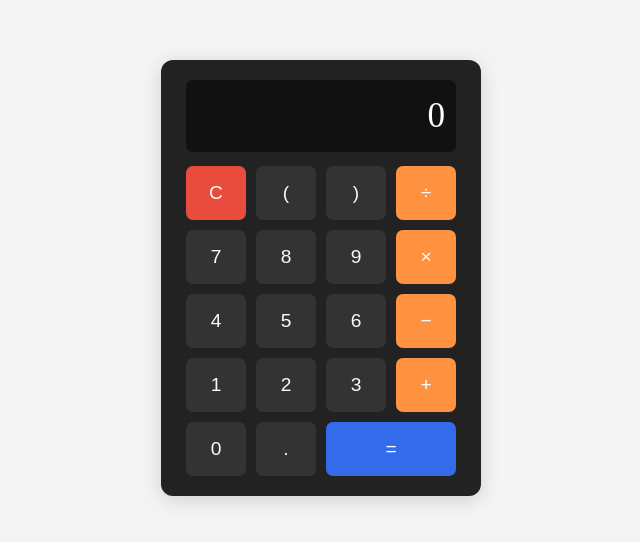
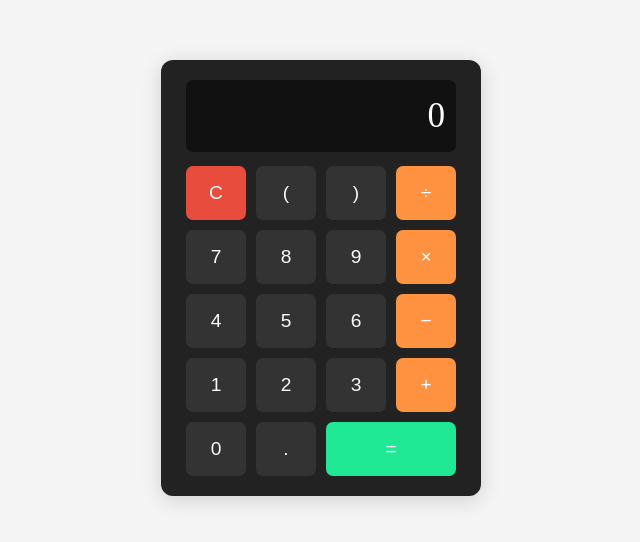
Before and after one commit to debadatta2024/calculator, a plain HTML site: page index.html in a window 1280 px wide. Shown: the part 130-672 px from the top of the page, without its empty margins (319-959 px from the left). Drawn offline with Linux system fonts and the light colour scheme.

Commit message:
color changed

```diff
--- a/style.css
+++ b/style.css
@@ -43,7 +43,7 @@ button.operator {
   color: #fff;
 }
 button.equal {
-  background: #346beb;
+  background: #1fe995;
   color: #fff;
   grid-column: span 2;
 }
```
